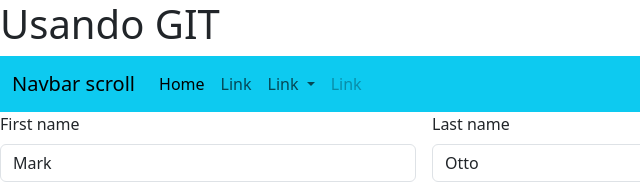
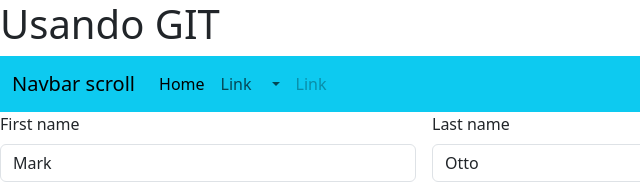
Before and after one commit to julian1904/miPrimerSubida, a plain HTML site: page index.html in a window 1280 px wide. Shown: the top 195 px of the page, 0-640 px from the left. Drawn offline with nearby package versions, Linux system fonts and the light colour scheme.

Commit message:
mainRestaurado

```diff
--- a/index.html
+++ b/index.html
@@ -24,7 +24,7 @@
               </li>
               <li class="nav-item dropdown">
                 <a class="nav-link dropdown-toggle" href="#" role="button" data-bs-toggle="dropdown" aria-expanded="false">
-                  Link
+
                 </a>
                 <ul class="dropdown-menu">
                   <li><a class="dropdown-item" href="#">Action</a></li>
@@ -37,6 +37,8 @@
                 <a class="nav-link disabled" aria-disabled="true">Link</a>
               </li>
             </ul>
+
+
             <form class="d-flex" role="search">
               <input class="form-control me-2" type="search" placeholder="Search" aria-label="Search">
               <button class="btn btn-outline-success" type="submit">Search</button>
```
